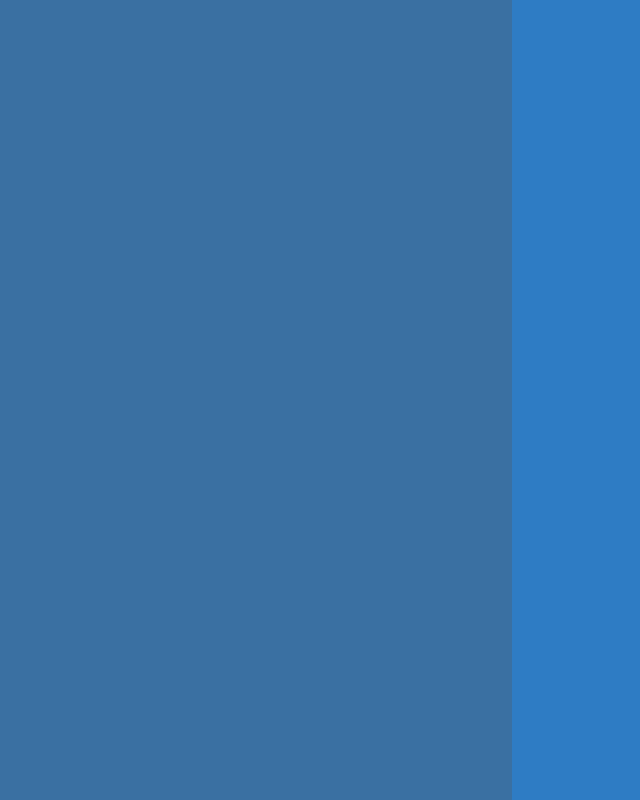
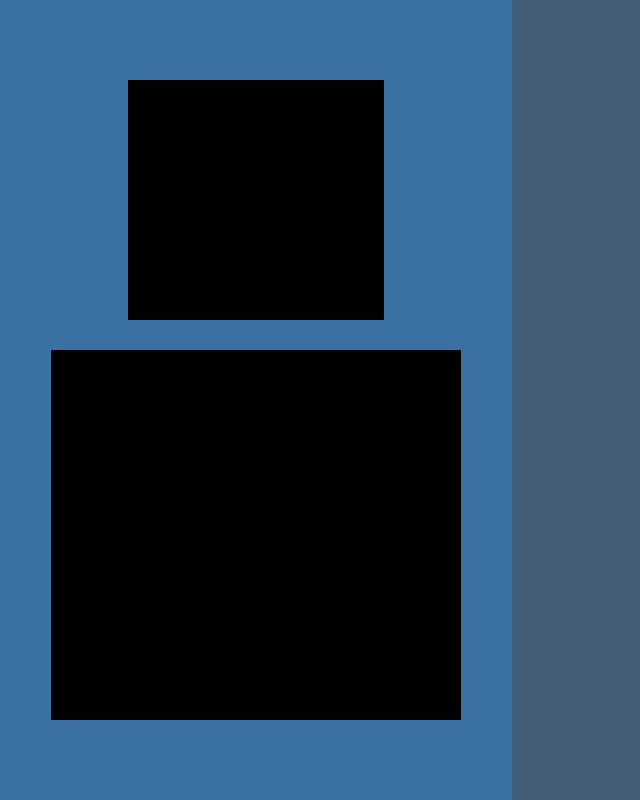
Before and after one commit to maxt95/maxconrad-ui, a React (Create React App) app: page / in a window 1280 px wide. Shown: the whole page, without its empty margins (0-640 px from the left). Built offline with nearby package versions, Linux system fonts and the light colour scheme.

Commit message:
Add more scaffolding with css

```diff
--- a/src/pages/LandingPage/landing.js
+++ b/src/pages/LandingPage/landing.js
@@ -5,7 +5,10 @@ const Landing = () => {
   return (
     <div className="landing-page">
       <div className="about-section">
-
+        <div className="avatar">
+          {/* insert photo here */}
+        </div>
+        <div className="description" />
       </div>
       <div className="link-section">
 
--- a/src/pages/LandingPage/landing.scss
+++ b/src/pages/LandingPage/landing.scss
@@ -8,9 +8,35 @@
     width: 100%;
     background-color: #3a70a2;
     color: white;
+    display: grid;
+    grid-template-rows: 10% 30% auto 10%;
+    grid-template-areas:
+      "padding-top"
+      "avatar"
+      "description"
+      "padding-bottom";
+
+    .avatar {
+      grid-area: avatar;
+      margin-left: 25%;
+      margin-right: 25%;
+      background-color: black;
+    }
+
+    .description {
+      grid-area: description;
+      margin-left: 10%;
+      margin-right: 10%;
+      margin-top: 30px;
+      background-color: black;
+    }
   }
   .link-section {
     width: 100%;
-    background-color:#2e7cc4;
+    background-color: #435c77;
+    display: grid;
+    grid-template-rows: 20% auto 20%;
+    grid-template-columns: 10% auto 10%;
+
   }
 }
```
